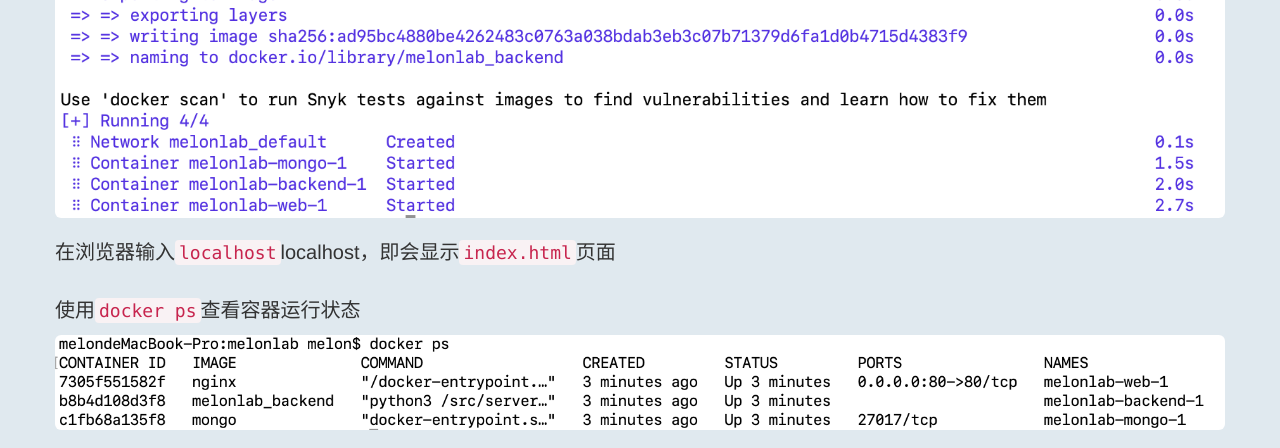
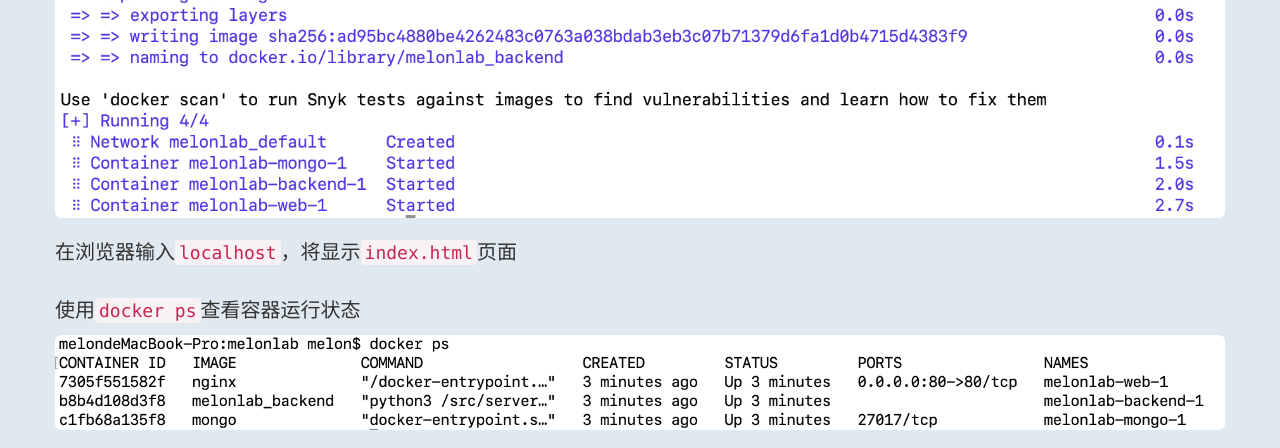
Before and after one commit to MelonGO/melonlab, a Python web app: template flask/templates/cicd.html in a window 1280 px wide. Shown: the part 3641-4089 px from the top of the page. Run offline with Jinja, Linux system fonts and the light colour scheme; the template is opened without the code that fills it, so the values that code supplies are empty; some libraries are stand-ins or nearby versions.

Commit message:
01:07 Sep-01

```diff
--- a/flask/templates/cicd.html
+++ b/flask/templates/cicd.html
@@ -200,7 +200,7 @@ if __name__ == "__main__":
                             <pre>docker compose up -d</pre>
                             <img src="static/img/project_cicd/p1.png" class="img-responsive img-rounded">
                             <br/>
-                            <p class="text">在浏览器输入<code>localhost</code>localhost，即会显示<code>index.html</code>页面</p>
+                            <p class="text">在浏览器输入<code>localhost</code>，将显示<code>index.html</code>页面</p>
                             <br/>
                             <p class="text">使用<code>docker ps</code>查看容器运行状态</p>
                             <img src="static/img/project_cicd/p2.png" class="img-responsive img-rounded">
```
